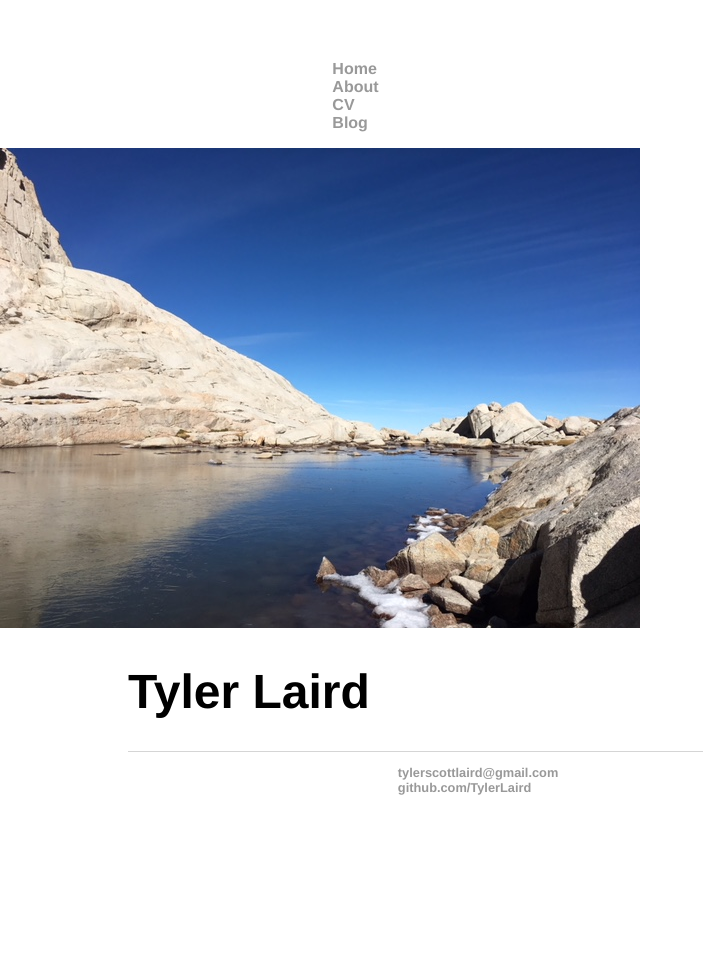
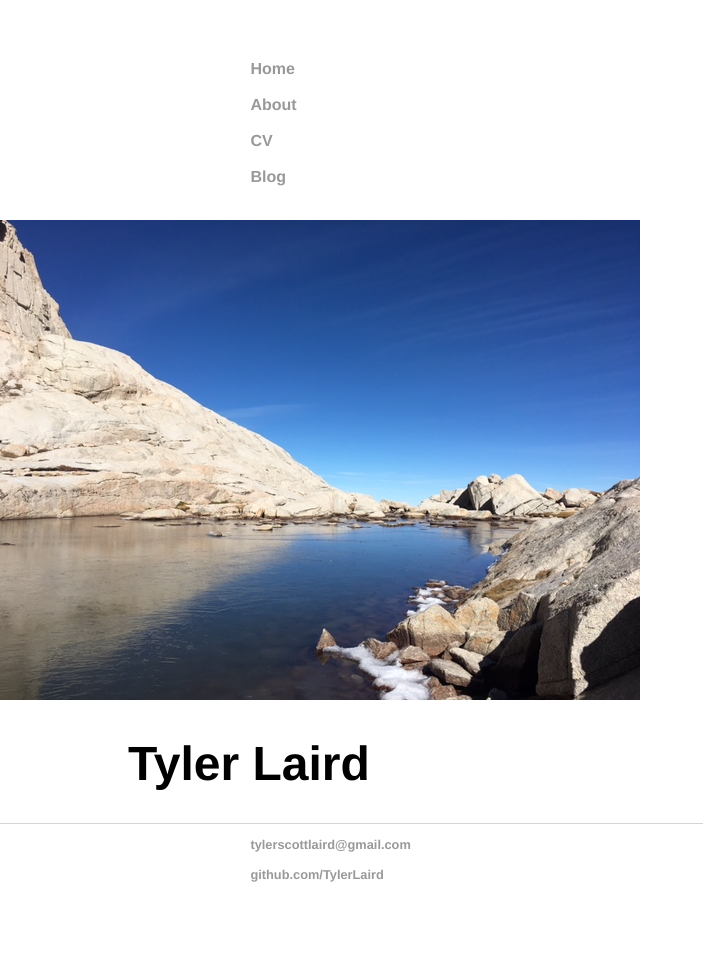
Before and after one commit to TylerLaird/TylerLaird.github.io, a Jekyll site: the page built from index.html, in a window 1280 px wide. Shown: the whole page, without its empty margins (0-703 px from the left). Built offline with Jekyll 4.4.1, drawn with Linux system fonts in a browser that asks for light colours; before the commit the page ends 900 px from its top, so only the background shows below that.

Commit message:
Update main.css

```diff
--- a/css/main.css
+++ b/css/main.css
@@ -14,10 +14,6 @@
 nav ul li, footer ul li {
     display: inline;
     margin-right: 20px;
-    width: 80%;
-    display: block;
-    margin-left: auto;
-    margin-right: auto;
 
 }
 a {
@@ -48,19 +44,11 @@
 footer {
     border-top: 1px solid #d5d5d5;
     font-size: .8em;
-    width: 80%;
-    display: block;
-    margin-left: auto;
-    margin-right: auto;
 }
 
 ul.posts {
     margin: 20px auto 40px;
     font-size: 1.5em;
-    width: 80%;
-    display: block;
-    margin-left: auto;
-    margin-right: auto;
 }
 
 ul.posts li {
```
